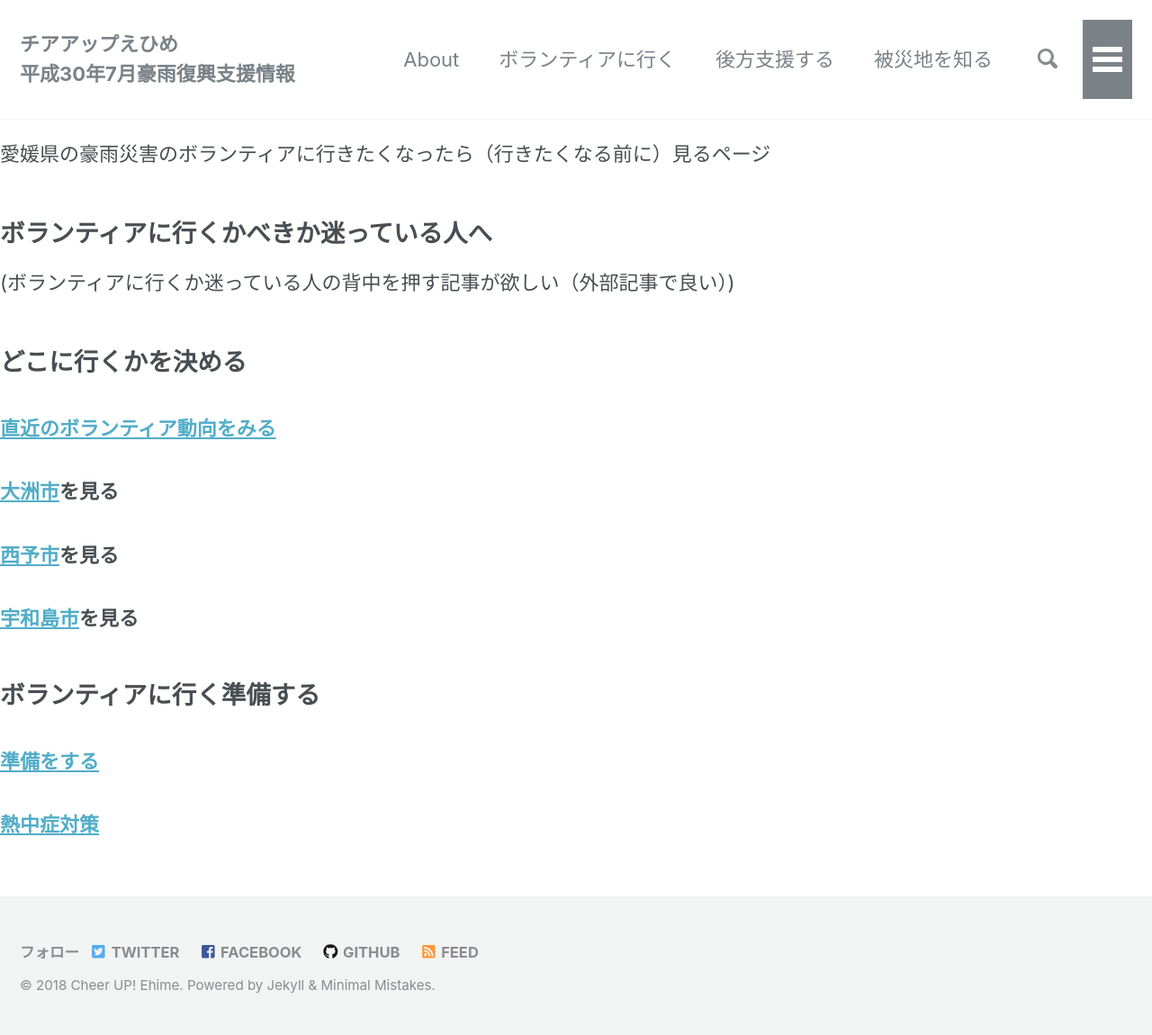
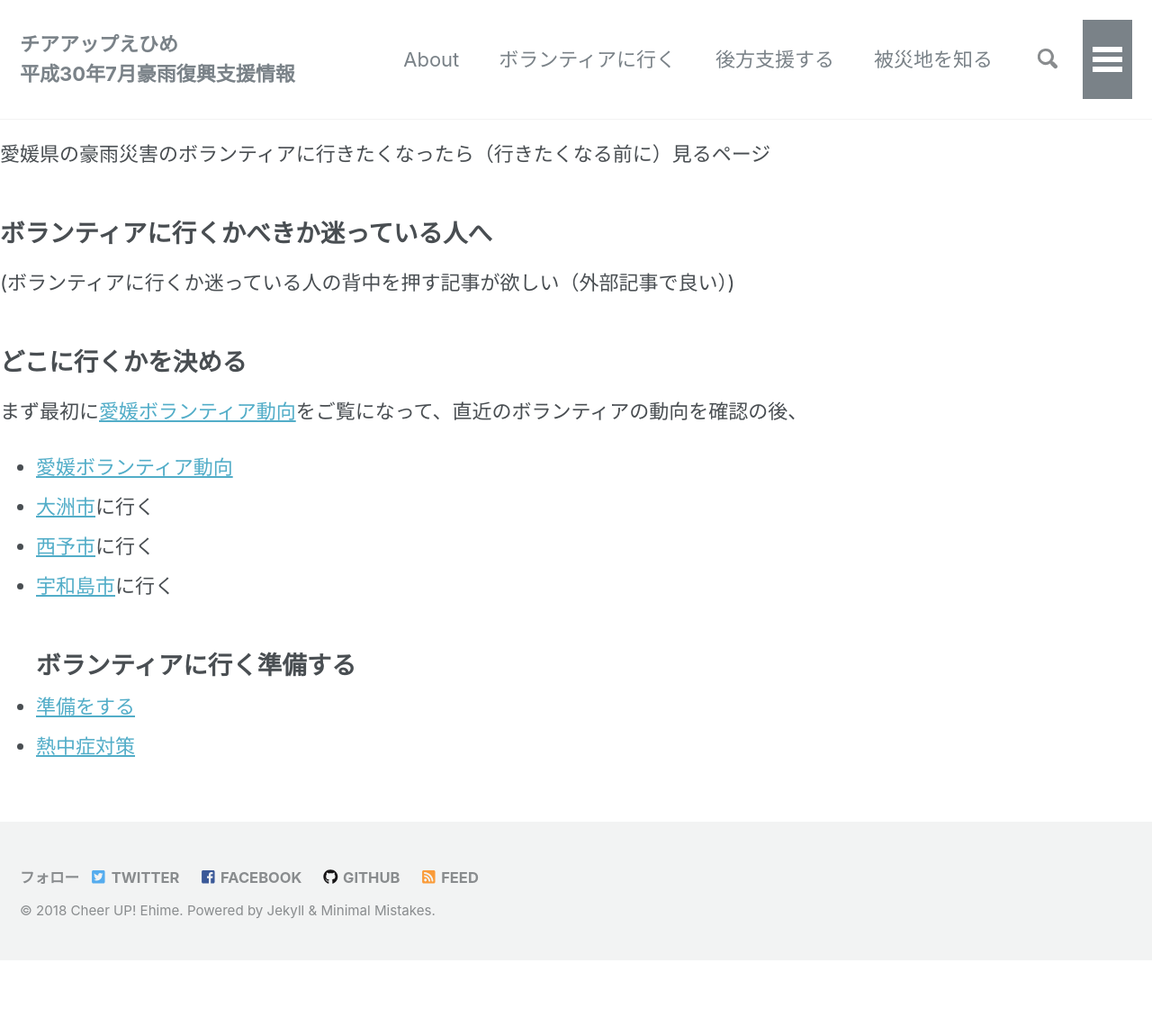
Before and after one commit to cheerup-ehime/cheerup-ehime.github.io, a Jekyll site: the page built from volunteer-new/index.md, in a window 1280 px wide. Shown: the whole page at 90% size. Built offline with Jekyll 4.4.1, drawn with Linux system fonts in a browser that asks for light colours; nearby versions of some CDN libraries; our own code applies the rules of GitHub Pages for plain Markdown files; comment, search, counter and statistics services are not loaded; after the commit the page ends 1067 px from its top, so only the background shows below that.

Commit message:
編集中

```diff
--- a/volunteer-new/index.md
+++ b/volunteer-new/index.md
@@ -17,11 +17,14 @@ sidebar:
 (ボランティアに行くか迷っている人の背中を押す記事が欲しい（外部記事で良い）)
 
 ## どこに行くかを決める
-### [直近のボランティア動向をみる](/volunteer/aggregation/)
-### [大洲市](/volunteer-new/ozu/)を見る
-### [西予市](/volunteer-new/seiyo/)を見る
-### [宇和島市](/volunteer-new/uwajima/)を見る
 
+まず最初に[愛媛ボランティア動向](/volunteer/aggregation/)をご覧になって、直近のボランティアの動向を確認の後、
+
+- [愛媛ボランティア動向](/volunteer/aggregation/)
+- [大洲市](/volunteer-new/ozu/)に行く
+- [西予市](/volunteer-new/seiyo/)に行く
+- [宇和島市](/volunteer-new/uwajima/)に行く
 ## ボランティアに行く準備する
-### [準備をする](/volunteer-new/preparation)
-### [熱中症対策](/volunteer/heatstroke/)
+
+- [準備をする](/volunteer-new/preparation)
+- [熱中症対策](/volunteer/heatstroke/)
```
Also changed, not shown: volunteer-new/ozu.md (+1 -1 lines), volunteer-new/seiyo.md (+3 -1 lines), volunteer-new/uwajima.md (+31 -17 lines).
